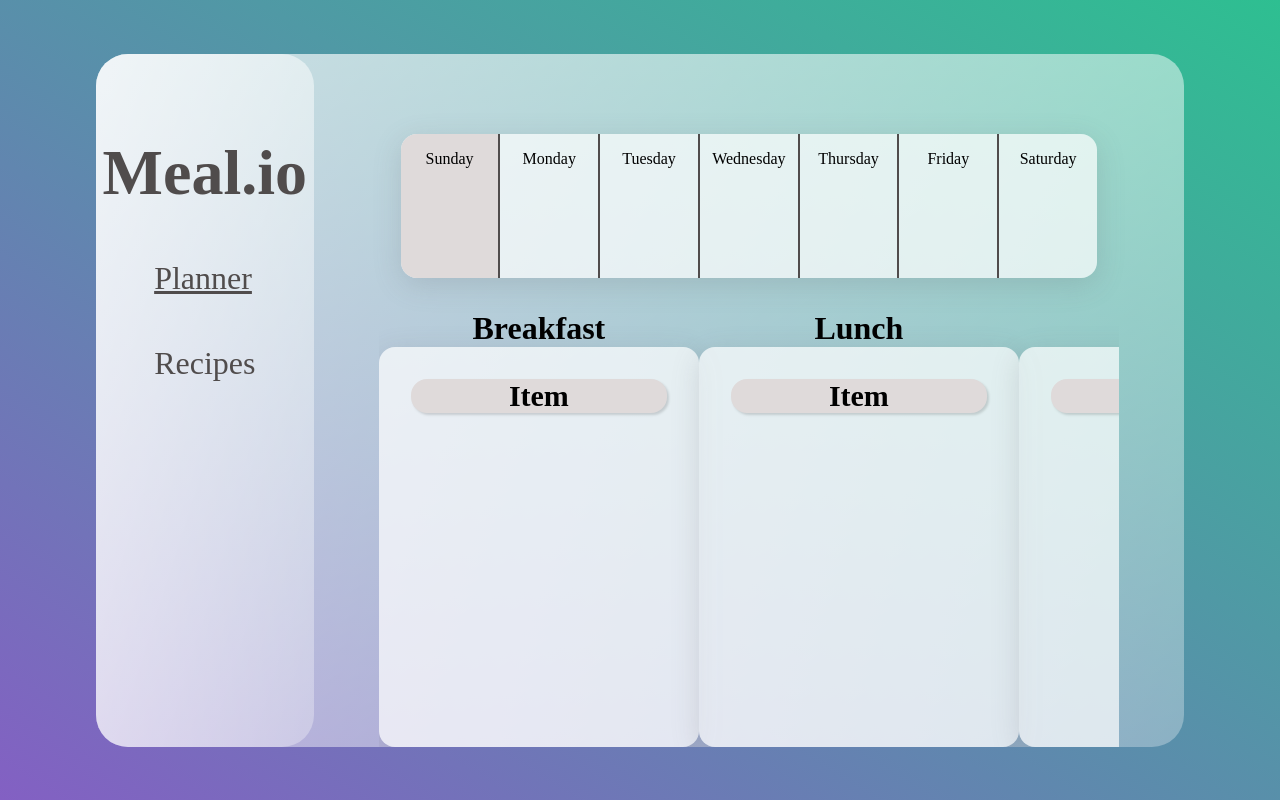
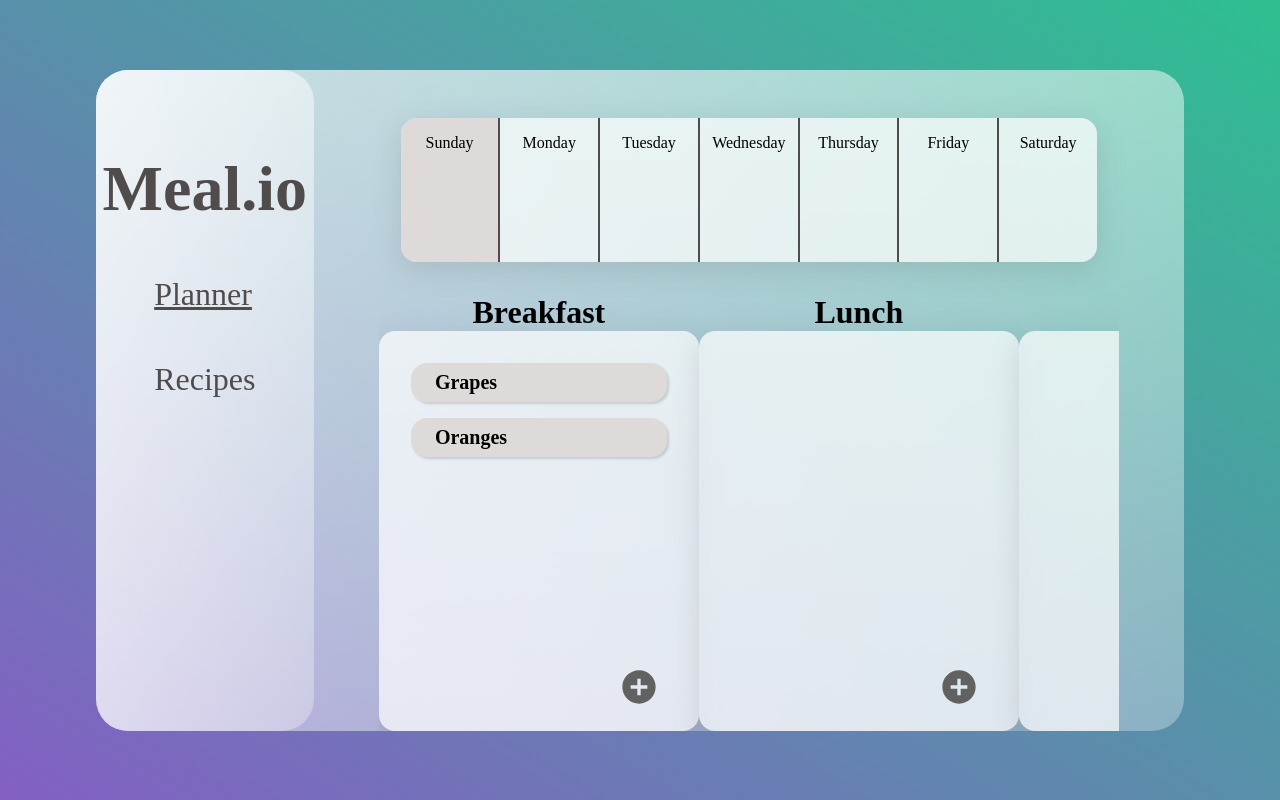
Before and after one commit to vamazzuca/meal.io, a React (Create React App) app: page /planner in a window 1280 px wide. Built offline with nearby package versions, Linux system fonts and the light colour scheme.

Commit message:
Started Add Meal Item Modal

```diff
--- a/package.json
+++ b/package.json
@@ -3,6 +3,11 @@
   "version": "0.1.0",
   "private": true,
   "dependencies": {
+    "@emotion/react": "^11.10.6",
+    "@emotion/styled": "^11.10.6",
+    "@fontsource/roboto": "^4.5.8",
+    "@mui/icons-material": "^5.11.11",
+    "@mui/material": "^5.11.15",
     "@reduxjs/toolkit": "^1.9.3",
     "@testing-library/jest-dom": "^5.16.5",
     "@testing-library/react": "^13.4.0",
--- a/public/index.html
+++ b/public/index.html
@@ -24,20 +24,11 @@
       work correctly both with client-side routing and a non-root public URL.
       Learn how to configure a non-root public URL by running `npm run build`.
     -->
-    <title>React App</title>
+    <title>Meal.io</title>
   </head>
   <body>
     <noscript>You need to enable JavaScript to run this app.</noscript>
     <div id="root"></div>
-    <!--
-      This HTML file is a template.
-      If you open it directly in the browser, you will see an empty page.
-
-      You can add webfonts, meta tags, or analytics to this file.
-      The build step will place the bundled scripts into the <body> tag.
-
-      To begin the development, run `npm start` or `yarn start`.
-      To create a production bundle, use `npm run build` or `yarn build`.
-    -->
+    <div id="portal"></div>
   </body>
 </html>
--- /dev/null
+++ b/src/components/AddItemModal.js
@@ -0,0 +1,37 @@
+import React from 'react'
+import ReactDOM  from 'react-dom'
+
+export default function AddItemModal({ open, children, onClose }) {
+    if (!open) return null
+
+    return ReactDOM.createPortal(
+        <>
+            <div style={OVERLAY_STYLES}></div>
+            <div style={MODAL_STYLES}>
+                <button onClick={onClose}>Close</button>
+                {children}
+            </div>
+        </>,
+        document.getElementById('portal')
+    )
+}
+
+const MODAL_STYLES = {
+    position: "fixed",
+    top: '50%',
+    left: '50%',
+    transform: 'translate(-50%, -50%)',
+    backgroundColor: '#FFF',
+    padding: '50px',
+    zIndex: 1000
+}
+
+const OVERLAY_STYLES = {
+    position: 'fixed',
+    top: 0,
+    left: 0,
+    right: 0,
+    bottom: 0,
+    backgroundColor: 'rgba(0,0,0,.7)',
+    zIndex: 1000
+}
--- /dev/null
+++ b/src/components/AddNewRecipeButton.js
@@ -0,0 +1,23 @@
+import AddCircleIcon from '@mui/icons-material/AddCircle';
+import { IconButton } from '@mui/material';
+import { grey} from '@mui/material/colors';
+import React, { useState } from "react";
+import AddItemModal from './AddItemModal';
+
+export default function AddNewRecipeButton(props) {
+
+    const { list } = props;
+    const [isOpen, setIsOpen] = useState(false)
+
+    return (
+        <div className="add-button">
+            <IconButton onClick={() => setIsOpen(true)}>
+                <AddCircleIcon className={"button"} sx={{ color: grey[700], fontSize: 40 }}></AddCircleIcon>
+            </IconButton>
+
+            <AddItemModal open={isOpen} onClose={() => setIsOpen(false)}>
+                Test
+            </AddItemModal>
+        </div>
+    );
+};
--- a/src/components/Day.js
+++ b/src/components/Day.js
@@ -4,9 +4,9 @@ import Meal from "./Meal"
 export default function Day({index, state}) {
     return (
         <div className={state === index ? "meals-active" : "meals-inactive"}>
-            <Meal mealName= {"Breakfast"}/>
-            <Meal mealName = {"Lunch"}/>
-            <Meal mealName = {"Dinner"}/>
+            <Meal mealName={"Breakfast"} state={state} />
+            <Meal mealName = {"Lunch"} state={state} />
+            <Meal mealName = {"Dinner"} state={state} />
         </div>
     )
 }
--- a/src/components/Meal.js
+++ b/src/components/Meal.js
@@ -1,13 +1,25 @@
 import RecipeItem from "./RecipeItem"
+import { connect } from "react-redux"
+import AddNewRecipeButton from "./AddNewRecipeButton";
 
-export default function Meal(props) {
+function Meal(props) {
+
+    const { lists } = props;
     return (
         <div className="meal-container">
             <h1>{props.mealName}</h1>
             <div className="meal-plan">
-                <RecipeItem />
-
+                <div className="plans">
+                    {lists.map(list => (list.meal === props.mealName && list.day === props.state ? <RecipeItem name={list.name} key={ list.id} /> : null))}
+                </div>
+            <AddNewRecipeButton />
             </div>
         </div>
     )
 }
+
+const mapStateToProps = state => ({
+    lists: state.lists
+})
+
+export default connect(mapStateToProps) (Meal);
--- a/src/components/RecipeItem.js
+++ b/src/components/RecipeItem.js
@@ -1,7 +1,7 @@
 export default function RecipeItem(props) {
     return (
         <div className="recipeItem">
-            <h1>{"Item"}</h1>
+            <h1>{props.name}</h1>
         </div>
     )
 }
--- a/src/css/styles.css
+++ b/src/css/styles.css
@@ -74,7 +74,7 @@
 
 
 .week{
-    margin-top: 5rem;
+    margin-top: 3rem;
     width: 80%;
     height: 9rem;
     background: rgba(255, 255, 255,0.7);
@@ -93,6 +93,7 @@
     flex:  1 1 0px;
     justify-content: center;
     overflow: hidden;
+    cursor: pointer;
 
 }
 .active-day{
@@ -129,6 +130,8 @@
 
 .meal-plan {
     display: flex;
+    overflow: scroll;
+    justify-content: space-between;
     flex-direction: column;
     background: rgba(255, 255, 255,0.7);
     width: 20rem;
@@ -138,12 +141,23 @@
     box-shadow: rgba(100, 100, 111, 0.2) 0px 7px 29px 0px;
 
 }
+.add-button button{
+    float: right;
+}
+
 .recipeItem{
+    text-align: left;
     margin-top: 1rem;
     background-color: rgb(223, 218, 218);
     border-radius: 1rem;
-    font-size: 15px;
     box-shadow: rgba(0, 0, 0, 0.15) 1.95px 1.95px 2.6px;
+}
+
+.recipeItem h1 {
+    text-align: left;
+    margin-left: 1rem;
+    font-size: 20px;
+    padding: 0.5rem;
 }
 @media (max-width: 700px){
 
--- a/src/reducers/index.js
+++ b/src/reducers/index.js
@@ -1,5 +1,6 @@
 import { combineReducers } from "redux";
+import listReducer from "./listReducer";
 
 export default combineReducers({
-
+    lists: listReducer
 })
--- /dev/null
+++ b/src/reducers/listReducer.js
@@ -0,0 +1,26 @@
+const initialState = [
+    {
+        name: "Grapes",
+        id: 0,
+        day: 0,
+        meal: "Breakfast"
+
+    },
+    {
+        name: "Oranges",
+        id: 1,
+        day: 0,
+        meal: "Breakfast"
+
+    }
+
+]
+
+const listReducer = (state = initialState, action) => {
+    switch (action.type) {
+        default:
+            return state;
+    }
+};
+
+export default listReducer;
--- a/src/store/index.js
+++ b/src/store/index.js
@@ -1,9 +1,8 @@
 import { createStore } from "redux";
+import rootReducer from "../reducers"
 
-const reducer = () => {
 
-}
 
-const store = createStore(reducer)
+const store = createStore(rootReducer)
 
 export default store;
```
Also changed, not shown: 1 other file (tests, documents, lock files or other folders).
